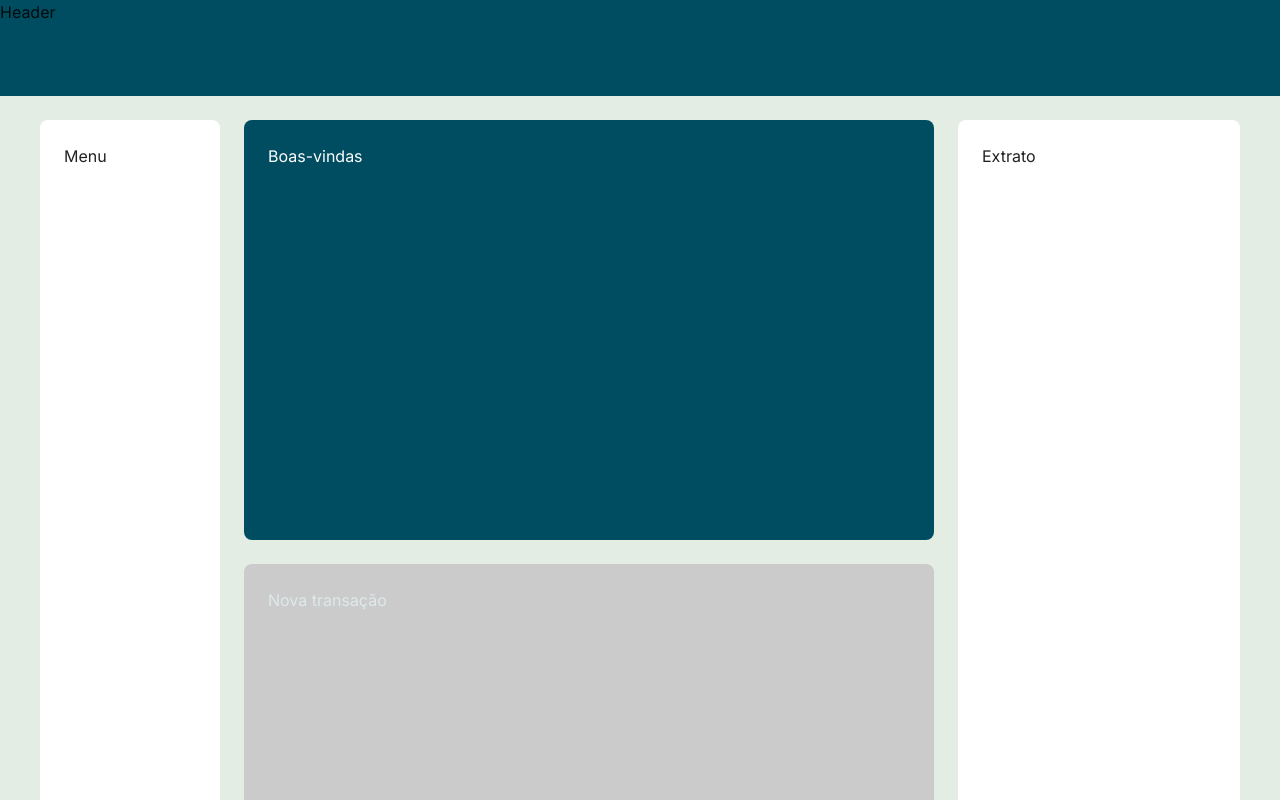
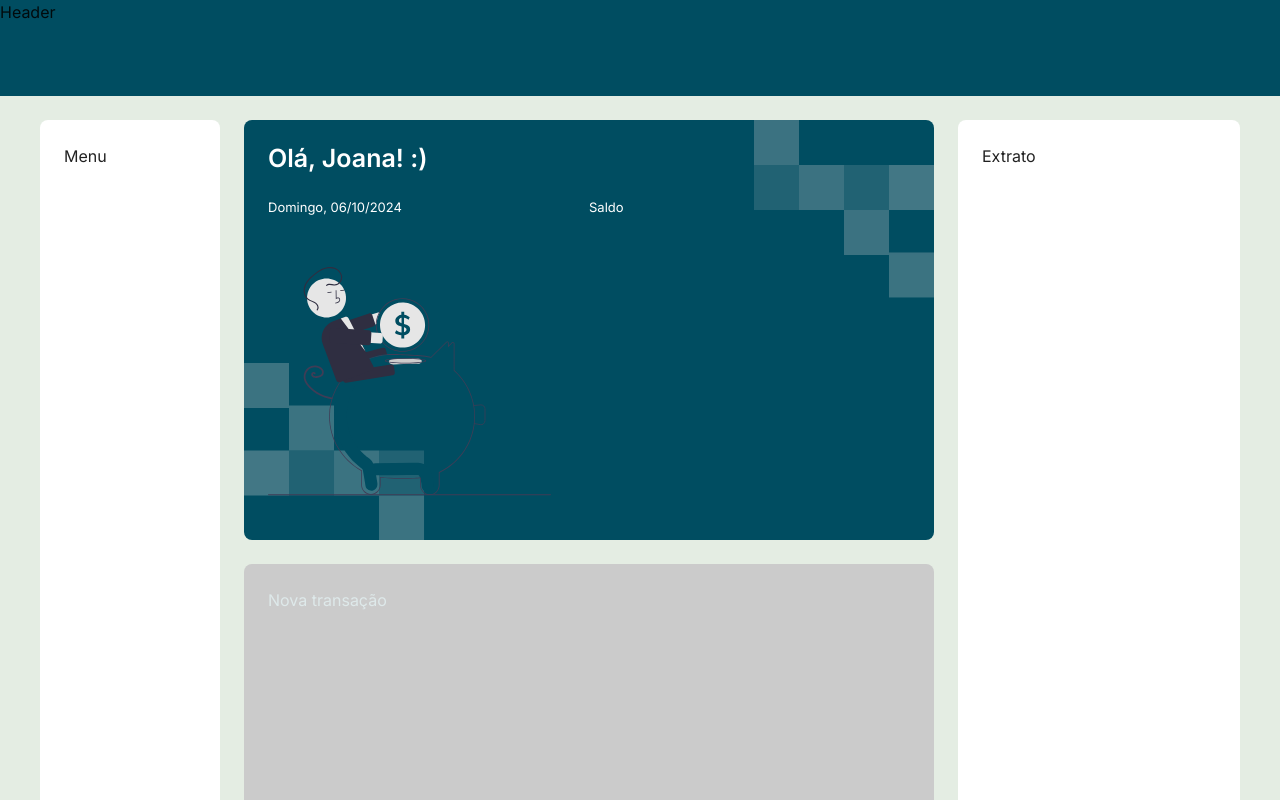
Before and after one commit to crisgon/desafio-projeto-financeiro, a Next.js app in the folder apps/dashboard/: page / in a window 1280 px wide. Shown: the top 800 px of the page. Built offline with nearby package versions, Linux system fonts and the light colour scheme.

Commit message:
feat: init welcome card

```diff
--- /dev/null
+++ b/apps/dashboard/app/components/WelcomeCard/index.tsx
@@ -0,0 +1,57 @@
+"use client";
+
+import { Box, Typography, useTheme } from "@mui/material";
+
+import { Card } from "@repo/ui/card";
+import { Illustration } from "@repo/ui/illustration";
+
+const capitalize = (str: string) => str.charAt(0).toUpperCase() + str.slice(1);
+
+export default function WelcomeCard() {
+  const theme = useTheme();
+
+  const today = new Date().toLocaleDateString("pt-BR", {
+    weekday: "long",
+    day: "2-digit",
+    month: "2-digit",
+    year: "numeric",
+  });
+
+  return (
+    <Card
+      type="primary"
+      sx={{ height: "420px", position: "relative" }}
+      title="Olá, Joana! :)"
+    >
+      <Box position="absolute" zIndex={0} top={0} right={0}>
+        <Illustration name="pixelsTopLight" />
+      </Box>
+      <Box display="flex">
+        <Box
+          display="flex"
+          flexDirection="column"
+          gap="48px"
+          width="50%"
+          mt={theme.spacing("large")}
+          zIndex={1}
+        >
+          <Typography variant="caption">{capitalize(today)}</Typography>
+          <Illustration name="saveMoney" />
+        </Box>
+        <Box
+          display="flex"
+          flexDirection="column"
+          gap="48px"
+          width="50%"
+          mt={theme.spacing("large")}
+          zIndex={1}
+        >
+          <Typography variant="caption">Saldo</Typography>
+        </Box>
+      </Box>
+      <Box position="absolute" zIndex={0} left={0} bottom={-7}>
+        <Illustration name="pixelsBottomLight" />
+      </Box>
+    </Card>
+  );
+}
--- a/apps/dashboard/app/page.tsx
+++ b/apps/dashboard/app/page.tsx
@@ -1,5 +1,6 @@
 "use client";
 
+import WelcomeCard from "./components/WelcomeCard";
 import styles from "./page.module.css";
 
 import { Card } from "@repo/ui/card";
@@ -13,9 +14,7 @@ export default function Home() {
           Menu
         </Card>
         <div className={styles.cardsBox}>
-          <Card type="primary" sx={{ height: "420px" }}>
-            Boas-vindas
-          </Card>
+          <WelcomeCard />
           <Card type="secondary" sx={{ height: "420px" }}>
             Nova transação
           </Card>
```
